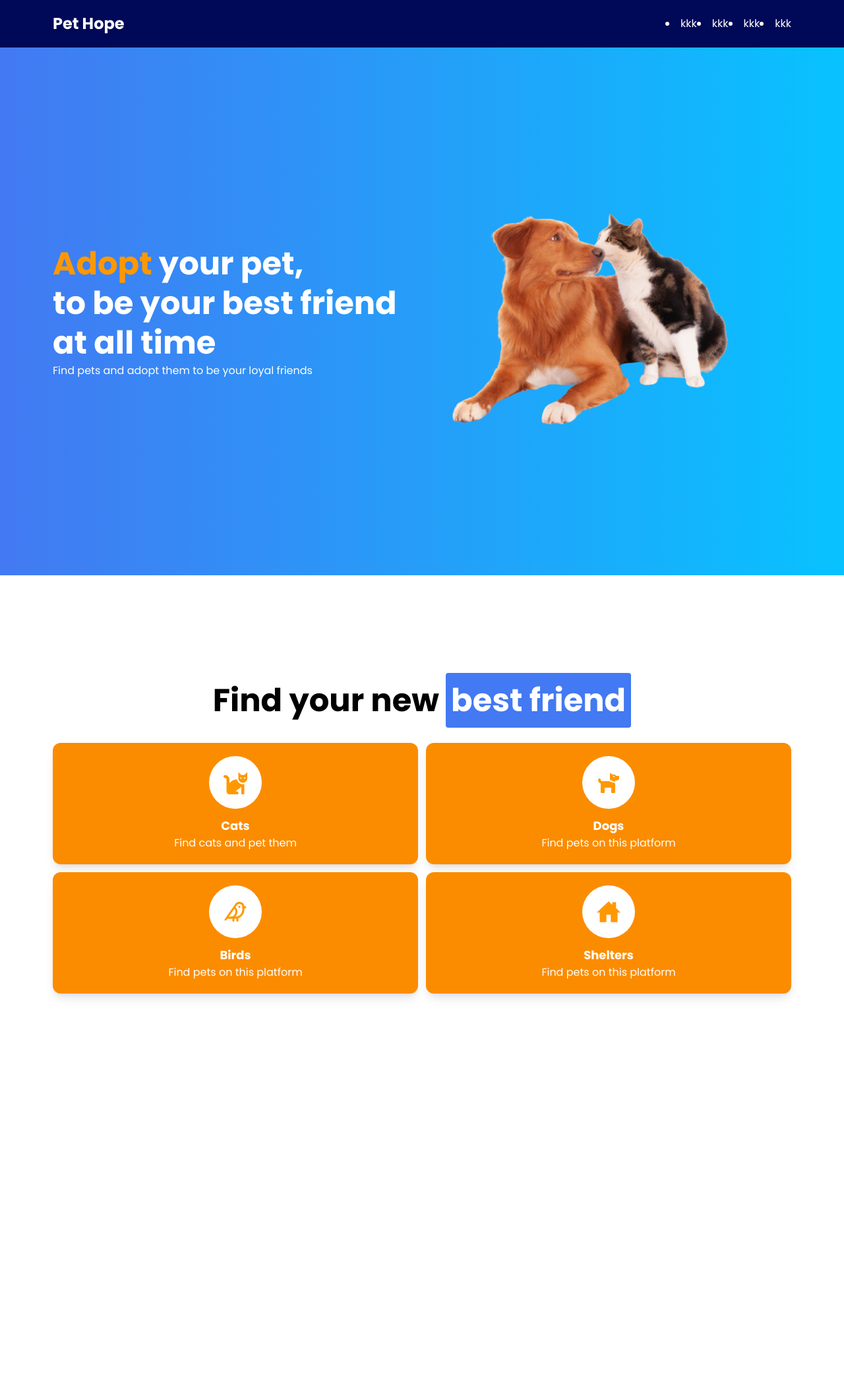
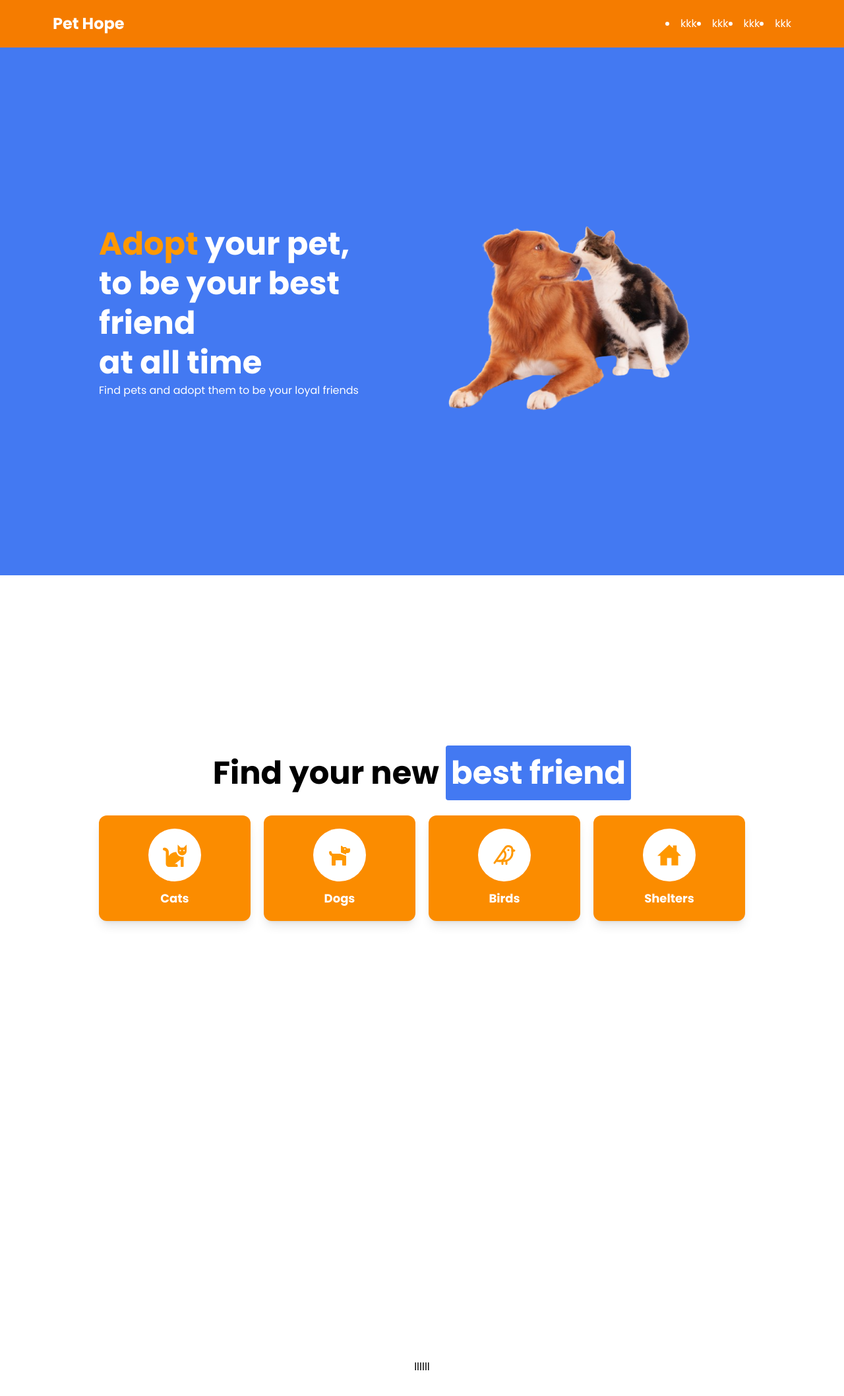
Before and after one commit to dimasbp17/pet-hope, a React (Vite) app: page / in a window 1280 px wide. Shown: the top 2116 px of the page at 66% size. Before the commit the page ends 1672 px from the top, so only its background shows below. Built offline with nearby package versions, Linux system fonts and the light colour scheme.

Commit message:
update:home

```diff
--- a/src/components/Navbar.tsx
+++ b/src/components/Navbar.tsx
@@ -3,7 +3,7 @@ import { Link } from 'react-router-dom';
 const Navbar: React.FC = () => {
   return (
     <>
-      <div className="top-0 w-full px-4 py-5 bg-[#000957]  text-white font-poppins lg:px-20 md:px-10">
+      <div className="top-0 w-full px-4 py-5 text-white bg-orange-700 font-poppins lg:px-20 md:px-10">
         <div className="flex items-center justify-between">
           <Link
             to={'/'}
--- a/src/components/card/CardMenu.tsx
+++ b/src/components/card/CardMenu.tsx
@@ -3,14 +3,14 @@ import { Link } from 'react-router-dom';
 interface CardMenuProps {
   icon: React.ElementType;
   title: string;
-  description: string;
+  // description: string;
   link: string;
 }
 
 const CardMenu: React.FC<CardMenuProps> = ({
   icon: Icon,
   title,
-  description,
+  // description,
   link,
 }) => {
   return (
@@ -21,7 +21,7 @@ const CardMenu: React.FC<CardMenuProps> = ({
             <Icon className="text-4xl text-orange-500" />
           </div>
           <h1 className="mt-3 text-lg font-bold text-center">{title}</h1>
-          <h1 className="text-center">{description}</h1>
+          {/* <h1 className="text-center">{description}</h1> */}
         </div>
       </Link>
     </>
--- a/src/pages/home/Home.tsx
+++ b/src/pages/home/Home.tsx
@@ -17,7 +17,7 @@ const Home = () => {
     <>
       <div className="w-full font-poppins ">
         <section>
-          <div className="grid items-center justify-center min-h-screen grid-cols-12 px-4 lg:px-20 from-primary to-[#08C2FF] bg-gradient-to-r">
+          <div className="grid items-center justify-center min-h-screen grid-cols-12 px-4 lg:px-[150px] bg-primary ">
             <div className="col-span-6 text-white">
               <h1 className="text-5xl font-bold leading-[60px]">
                 <span className="text-orange-500">Adopt</span> your pet,
@@ -33,14 +33,14 @@ const Home = () => {
             </div>
           </div>
         </section>
-        <section className="flex flex-col items-center justify-center h-screen px-4 lg:px-20">
+        <section className="flex flex-col items-center justify-center h-screen px-4 lg:px-[150px]">
           <h1 className="mb-10 text-5xl font-bold text-center">
             Find your new{' '}
             <span className="p-2 text-white rounded bg-primary">
               best friend
             </span>
           </h1>
-          <div className="grid w-full grid-cols-2 gap-3 lg:grid-cols-2">
+          <div className="grid w-full grid-cols-2 gap-5 lg:grid-cols-4">
             {menuJumbotron.map((menu) => {
               const IconComponent = iconMap[menu.icon];
               return (
@@ -48,11 +48,18 @@ const Home = () => {
                   key={menu.id}
                   icon={IconComponent}
                   title={menu.title}
-                  description={menu.description}
+                  // description={menu.description}
                   link={menu.link}
                 />
               );
             })}
+          </div>
+        </section>
+
+        <section className="flex flex-col items-center justify-center h-screen px-4 lg:px-[150px]">
+          <div className="grid grid-cols-2">
+            <div>lll</div>
+            <div>lll</div>
           </div>
         </section>
       </div>
```
Also changed, not shown: 1 other file (tests, documents, lock files or other folders).
